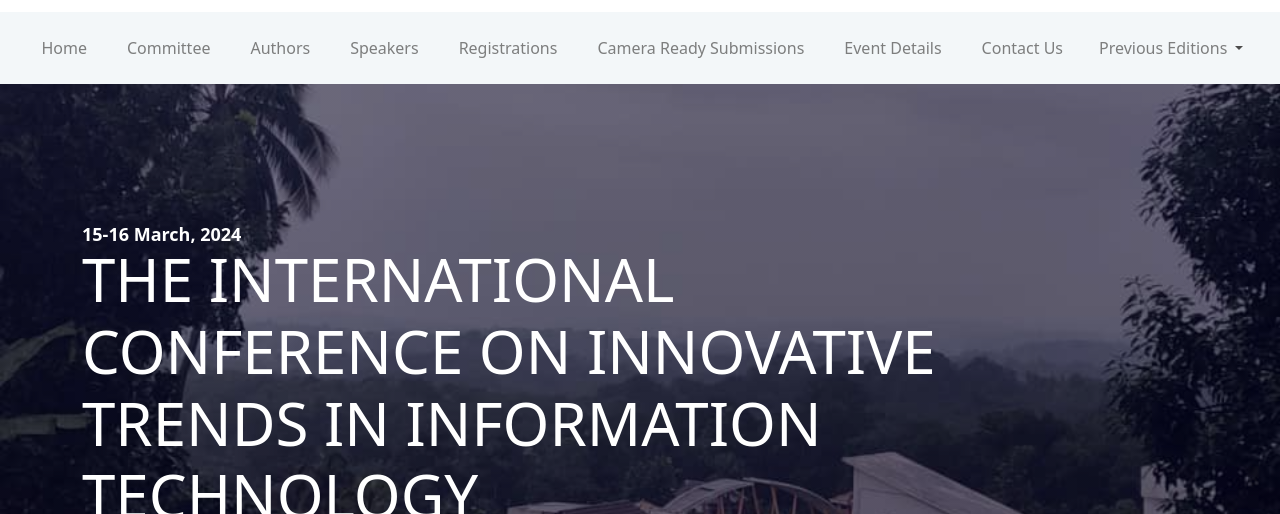
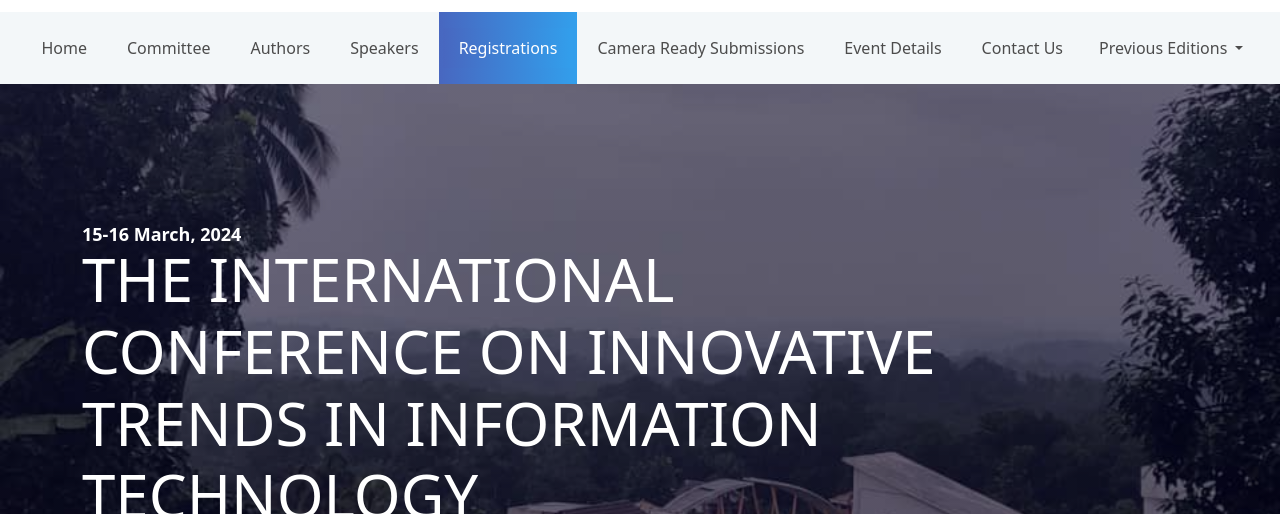
Before and after one commit to tharun-vemula/icitiit24, a plain HTML site: page registration.html in a window 1280 px wide. Shown: the part 115-629 px from the top of the page. Drawn offline with nearby package versions, Linux system fonts and the light colour scheme; a script that the page names is missing.

Commit message:
thank you sashank

```diff
--- a/css/main_styles.css
+++ b/css/main_styles.css
@@ -739,7 +739,7 @@ p {
 	height: 82px;
 }
 
-.main_nav {
+/* .main_nav {
 	height: 100%;
 }
 
@@ -772,7 +772,7 @@ p {
 	-ms-transition: all 200ms ease;
 	-o-transition: all 200ms ease;
 	transition: all 200ms ease;
-}
+} */
 
 
 .main-nav ul li:hover {
@@ -785,14 +785,10 @@ p {
 	-ms-transition: all 200ms ease;
 	-o-transition: all 200ms ease;
 	transition: all 200ms ease;
-	color: white
+	color: white !important;
 }
 
 .active-link {
-	color: white
-}
-
-ul.nav li.nav-item:hover {
 	color: #fff;
 	background-color: #4867c0;
 	background-image: linear-gradient(to right, #4867c0, #329fec);
@@ -800,8 +796,16 @@ ul.nav li.nav-item:hover {
 	background: linear-gradient(to right, #4867c0, #329fec);
 }
 
+.nav-item:hover {
+	color: #fff !important;
+	background-color: #4867c0;
+	background-image: linear-gradient(to right, #4867c0, #329fec);
+	background: #4867c0;
+	background: linear-gradient(to right, #4867c0, #329fec);
+}
+
 .main-nav-item:hover {
-	color: white
+	color: white !important;
 }
 
 .main-nav ul li.active a {
@@ -812,7 +816,7 @@ ul.nav li.nav-item:hover {
 	opacity: 1;
 }
 
-.main-nav ul li a {
+/* .main-nav ul li a {
 
 	color: #4c4c4c;
 	-webkit-transition: all 200ms ease;
@@ -820,7 +824,7 @@ ul.nav li.nav-item:hover {
 	-ms-transition: all 200ms ease;
 	-o-transition: all 200ms ease;
 	transition: all 200ms ease;
-}
+} */
 
 .theme {
 	background-color: #F8F6F4;
@@ -856,6 +860,36 @@ ul.nav li.nav-item:hover {
 .main_nav ul li a:hover,
 .main_nav ul li.active a {
 	color: #FFFFFF;
+}
+
+/* Trial */
+.nav-link {
+	color: #4c4c4c;
+	-webkit-transition: all 200ms ease;
+	-moz-transition: all 200ms ease;
+	-ms-transition: all 200ms ease;
+	-o-transition: all 200ms ease;
+	transition: all 200ms ease;
+}
+
+.nav-item:hover {
+	color: #fff !important;
+	background-color: #4867c0;
+	background-image: linear-gradient(to right, #4867c0, #329fec);
+	background: #4867c0;
+	background: linear-gradient(to right, #4867c0, #329fec);
+}
+
+.nav-item:hover a {
+	color: #fff !important;
+}
+
+.active-link a {
+	color: #fff !important;
+	background-color: #4867c0;
+	background-image: linear-gradient(to right, #4867c0, #329fec);
+	background: #4867c0;
+	background: linear-gradient(to right, #4867c0, #329fec);
 }
 
 .search_container {
--- a/registration.html
+++ b/registration.html
@@ -122,56 +122,53 @@
                     <div class="container-fluid main-nav align-items-center  d-md-none  d-sm-none  d-none d-sm-block d-md-block d-lg-block justify-content-start"
                         style="background-color: #F3F7F9; ">
                         <ul class="nav justify-content-center">
-                            <li class="nav-item py-3 px-1 active">
-                                <a class="nav-link" href="index.html"><span class="main-nav-item fs-6"
-                                        style="color:#7D7E7E">
-                                        Home
+                            <li class="nav-item py-3 px-1 ">
+                                <a class="nav-link" href="#"><span class="main-nav-item fs-6"> Home
                                     </span></a>
                             </li>
                             <li class="nav-item py-3 px-1">
-                                <a class="nav-link" href="committee.html"><span class="fs-6" style="color:#7D7E7E">
-                                        Committee
+                                <a class="nav-link" href="committee.html"><span class="fs-6"> Committee
                                     </span></a>
                             </li>
                             <li class="nav-item py-3 px-1">
-                                <a class="nav-link" href="authors.html"><span class="fs-6" style="color:#7D7E7E">
-                                        Authors
+                                <a class="nav-link" href="authors.html"><span class="fs-6"> Authors
                                     </span></a>
                             </li>
                             <li class="nav-item py-3 px-1">
-                                <a class="nav-link" href="#"><span class="fs-6" style="color:#7D7E7E"> Speakers
+                                <a class="nav-link" href="#"><span class="fs-6"> Speakers
+                                    </span></a>
+                            </li>
+                            <li class="nav-item py-3 px-1 active-link">
+                                <a class="nav-link" href="registration.html"><span class="fs-6"> Registrations
                                     </span></a>
                             </li>
                             <li class="nav-item py-3 px-1">
-                                <a class="nav-link" href="#"><span class="fs-6" style="color:#7D7E7E">
-                                        Registrations
-                                    </span></a>
-                            </li>
-                            <li class="nav-item py-3 px-1">
-                                <a class="nav-link" href="#"><span class="fs-6" style="color:#7D7E7E"> Camera Ready
+                                <a class="nav-link" href="#"><span class="fs-6"> Camera Ready
                                         Submissions
                                     </span></a>
                             </li>
                             <li class="nav-item py-3 px-1">
-                                <a class="nav-link" href="#"><span class="fs-6" style="color:#7D7E7E"> Event Details
+                                <a class="nav-link" href="#"><span class="fs-6"> Event Details
                                     </span></a>
                             </li>
                             <li class="nav-item py-3 px-1">
-                                <a class="nav-link" href="index.html#contactUs"><span class="fs-6"
-                                        style="color:#7D7E7E"> Contact Us
+                                <a class="nav-link" href="index.html#contactUs"><span class="fs-6"> Contact Us
                                     </span></a>
                             </li>
                             <li class="nav-item dropdown py-3">
                                 <a class="nav-link dropdown-toggle" data-bs-toggle="dropdown" href="#" role="button"
-                                    aria-expanded="false"> <span class="fs-6" style="color:#7D7E7E"> Previous
-                                        Editions</span> </a>
+                                    aria-expanded="false">
+                                    <span class="fs-6"> Previous Editions</span> </a>
                                 <ul class="dropdown-menu">
                                     <li><a class="dropdown-item" target="_blank"
-                                            href="http://icitiit21.iiitkottayam.ac.in/">ICITIIT'23</a></li>
+                                            href="http://icitiit21.iiitkottayam.ac.in/"> <span style="color:black">
+                                                ICITIIT'23</span></a></li>
                                     <li><a class="dropdown-item" target="_blank"
-                                            href="http://icitiit22.iiitkottayam.ac.in/">ICITIIT'22</a></li>
+                                            href="http://icitiit22.iiitkottayam.ac.in/"> <span style="color:black">
+                                                ICITIIT'22 </span> </a></li>
                                     <li><a class="dropdown-item" target="_blank"
-                                            href="http://icitiit23.iiitkottayam.ac.in/">ICITIIT'21</a></li>
+                                            href="http://icitiit23.iiitkottayam.ac.in/"> <span style="color: black">
+                                                ICITIIT'21 </span> </a></li>
                                 </ul>
                             </li>
                         </ul>
```
Also changed, not shown: authors.html (+20 -23 lines), committee.html (+20 -23 lines), index.html (+16 -15 lines).
